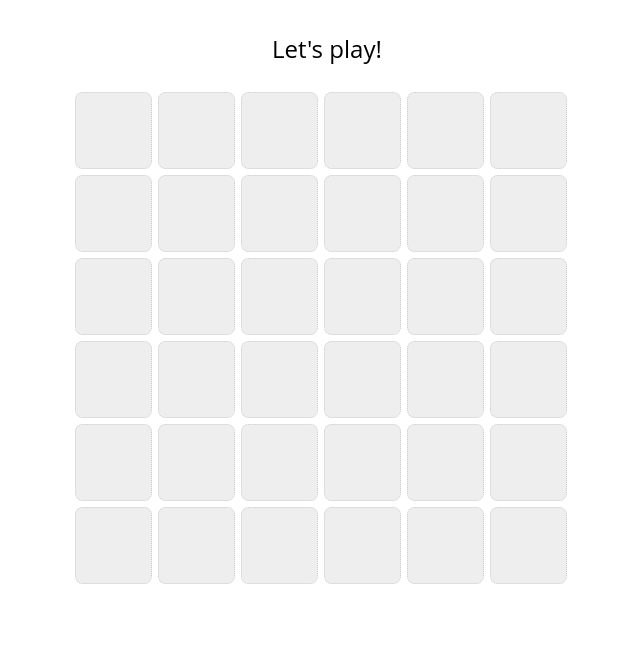
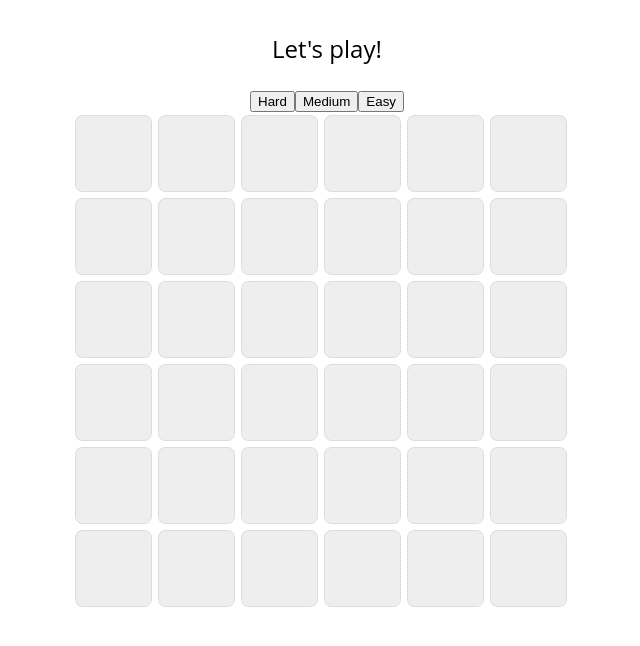
Before and after one commit to tmzkt/game-collection, a plain HTML site: page minesweeper-master/index.html in a window 1280 px wide. Shown: the whole page, without its empty margins (313-953 px from the left). Drawn offline with Linux system fonts and the light colour scheme.

Commit message:
Add difficulty buttons

```diff
--- a/minesweeper-master/index.html
+++ b/minesweeper-master/index.html
@@ -10,6 +10,7 @@
   <body>
     <div id="message"></div>
     <div id="notes"></div>
+	<div id="difficulty"></div>
     <div class="board"></div>
   </body>
 </html>
--- a/minesweeper-master/minesweeper.js
+++ b/minesweeper-master/minesweeper.js
@@ -3,7 +3,33 @@ document.addEventListener('DOMContentLoaded', startGame)
 var board = { cells: [] }
 
 function startGame () {
+  initDifficulty()
   initBoard()
+}
+
+function initDifficulty () {
+  var hardBtn = document.createElement("button")
+  hardBtn.innerText = "Hard"
+  hardBtn.onclick = function() {
+    alert("hard");
+  };
+
+  var medBtn = document.createElement("button")
+  medBtn.innerText = "Medium"
+  medBtn.onclick = function() {
+    alert("medium");
+  };
+
+  var easyBtn = document.createElement("button")
+  easyBtn.innerText = "Easy"
+  easyBtn.onclick = function() {
+    alert("easy");
+  };
+
+  var difficultyNode = document.getElementById('difficulty')
+  difficultyNode.appendChild(hardBtn)
+  difficultyNode.appendChild(medBtn)
+  difficultyNode.appendChild(easyBtn)
 }
 
 function checkForWin () {
```
